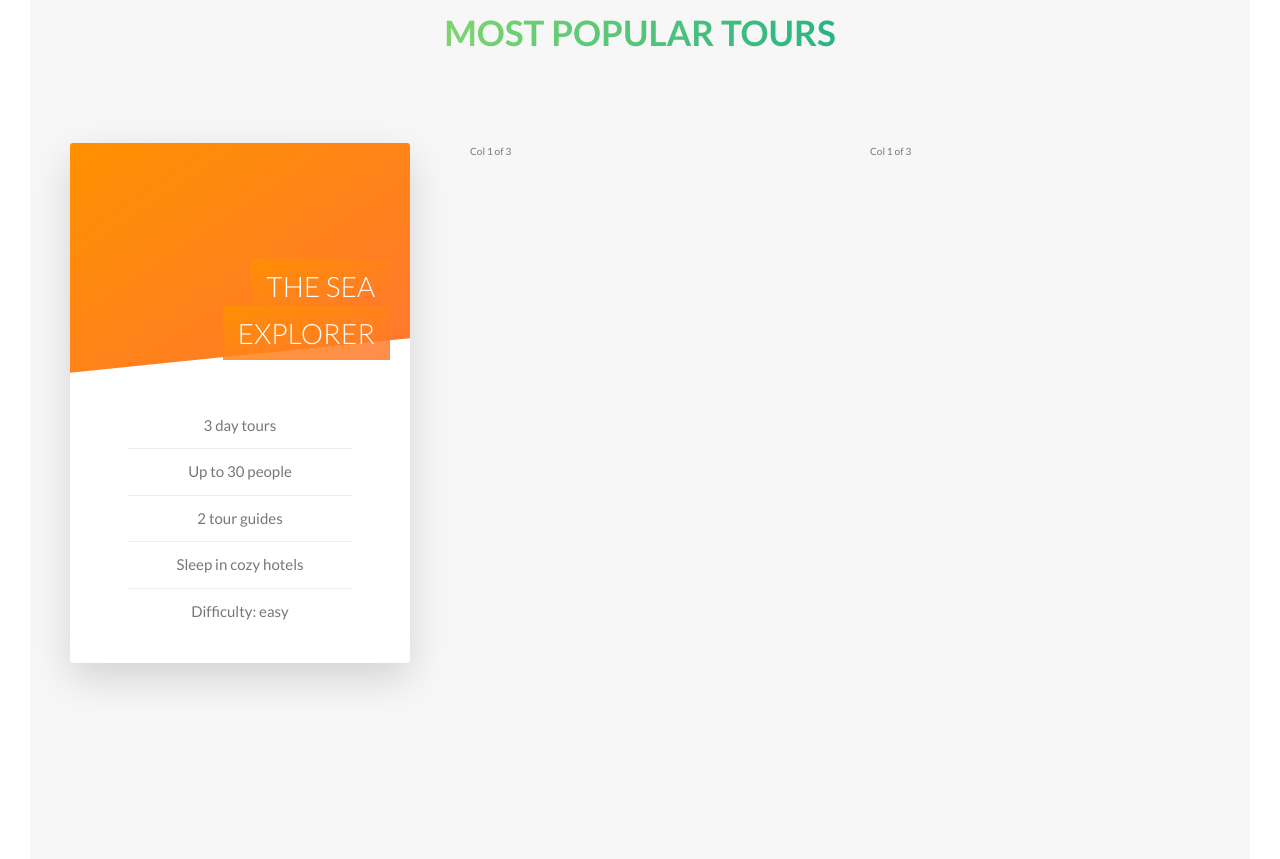
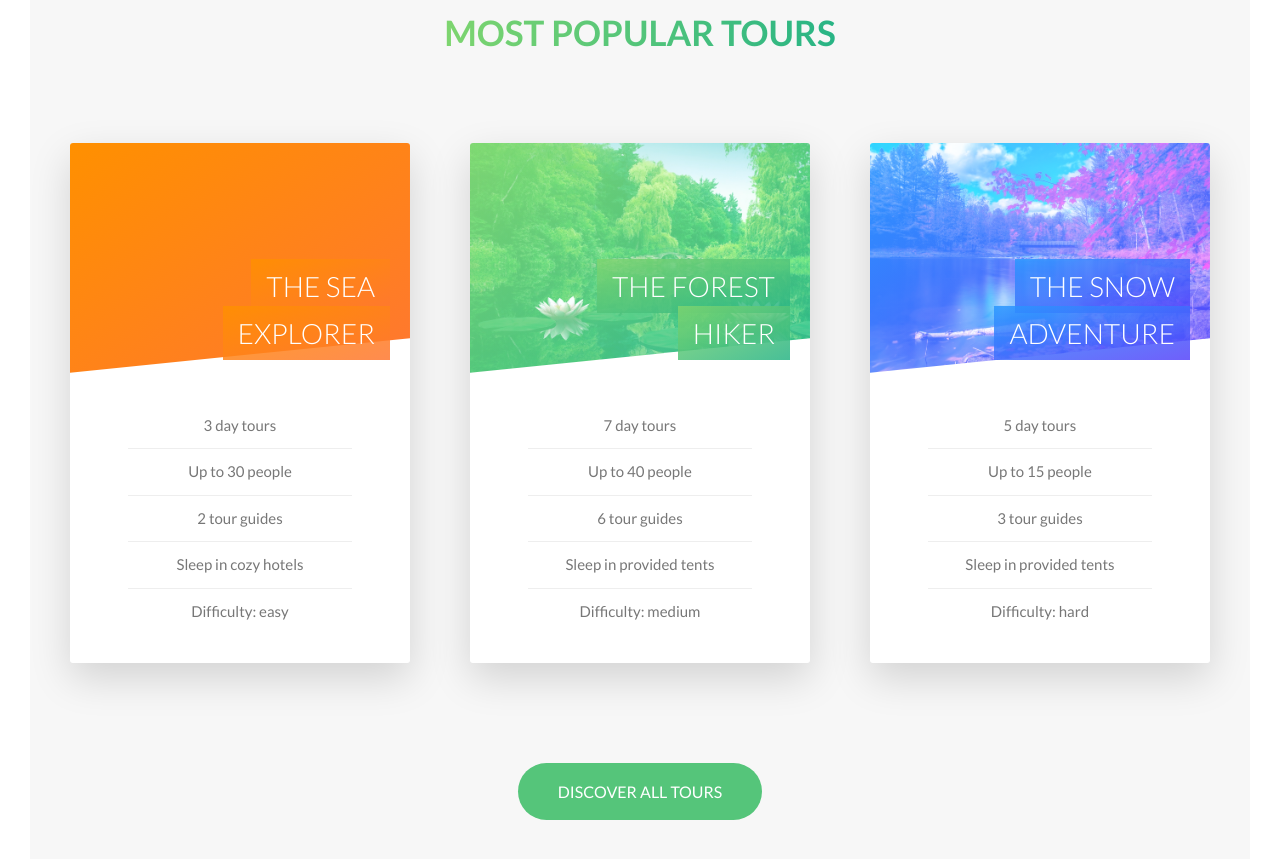
Before and after one commit to darthinvader/Html-Tutorial, a website: page natour/index.html in a window 1280 px wide. Shown: the part 2292-3151 px from the top of the page. Drawn offline with Linux system fonts and the light colour scheme.

Commit message:
[feat] cards finished

```diff
--- a/natour/index.html
+++ b/natour/index.html
@@ -131,17 +131,81 @@
               </div>
             </div>
             <div class="card__side card__side--back card__side--back-1">
-              BACK
+              <div class="card__cta">
+                <div class="card__price-box">
+                  <p class="card__price-only">Only</p>
+                  <p class="card__price-value">$297</p>
+                </div>
+                <a href="#" class="btn btn--white">Book now!</a>
+              </div>
             </div>
           </div>
         </div>
         <div class="col-1-of-3">
-          Col 1 of 3
+          <div class="card">
+            <div class="card__side card__side--front">
+              <div class="card__picture card__picture--2">
+                &nbsp;
+              </div>
+              <h4 class="card__heading">
+                <span class="card__heading-span card__heading-span--2">The Forest Hiker</span>
+              </h4>
+              <div class="card__details">
+                <ul>
+                  <li>7 day tours</li>
+                  <li>Up to 40 people</li>
+                  <li>6 tour guides</li>
+                  <li>Sleep in provided tents</li>
+                  <li>Difficulty: medium</li>
+                </ul>
+              </div>
+            </div>
+            <div class="card__side card__side--back card__side--back-2">
+              <div class="card__cta">
+                <div class="card__price-box">
+                  <p class="card__price-only">Only</p>
+                  <p class="card__price-value">$497</p>
+                </div>
+                <a href="#" class="btn btn--white">Book now!</a>
+              </div>
+            </div>
+          </div>
         </div>
         <div class="col-1-of-3">
-          Col 1 of 3
+          <div class="card">
+            <div class="card__side card__side--front">
+              <div class="card__picture card__picture--3">
+                &nbsp;
+              </div>
+              <h4 class="card__heading">
+                <span class="card__heading-span card__heading-span--3">The Snow Adventure</span>
+              </h4>
+              <div class="card__details">
+                <ul>
+                  <li>5 day tours</li>
+                  <li>Up to 15 people</li>
+                  <li>3 tour guides</li>
+                  <li>Sleep in provided tents</li>
+                  <li>Difficulty: hard</li>
+                </ul>
+              </div>
+            </div>
+            <div class="card__side card__side--back card__side--back-3">
+              <div class="card__cta">
+                <div class="card__price-box">
+                  <p class="card__price-only">Only</p>
+                  <p class="card__price-value">$897</p>
+                </div>
+                <a href="#" class="btn btn--white">Book now!</a>
+              </div>
+            </div>
+          </div>
         </div>
       </div>
+      <div class="u-center-text u-margin-top-huge">
+        <a href="#" class="btn btn--green">Discover all tours</a>
+      </div>
+
     </section>
   </main>
 
--- a/natour/sass/base/_utilities.scss
+++ b/natour/sass/base/_utilities.scss
@@ -13,3 +13,11 @@
 .u-margin-bottom-small {
   margin-bottom: 1.5rem;
 }
+
+.u-margin-top-big {
+  margin-top: 8rem;
+}
+
+.u-margin-top-huge {
+  margin-top: 10rem;
+}
--- a/natour/sass/components/_button.scss
+++ b/natour/sass/components/_button.scss
@@ -30,6 +30,14 @@
     color: $color-grey-dark;
     &::after {
       background-color: $color-white;
+    }
+  }
+
+  &--green {
+    background-color: $color-primary;
+    color: $color-white;
+    &::after {
+      background-color: $color-primary;
     }
   }
 
--- a/natour/sass/components/_card.scss
+++ b/natour/sass/components/_card.scss
@@ -31,6 +31,22 @@
           $color-secondary-dark
         );
       }
+
+      &-2 {
+        background-image: linear-gradient(
+          to right bottom,
+          $color-primary-light,
+          $color-primary-dark
+        );
+      }
+
+      &-3 {
+        background-image: linear-gradient(
+          to right bottom,
+          $color-tertiary-light,
+          $color-tertiary-dark
+        );
+      }
     }
   }
 
@@ -59,10 +75,20 @@
         url(../img/nat-5.jpg);
     }
     &--2 {
-      background-image: url(../img/nat-6.jpg);
+      background-image: linear-gradient(
+          to right bottom,
+          $color-primary-light,
+          $color-primary-dark
+        ),
+        url(../img/nat-6.jpg);
     }
     &--3 {
-      background-image: url(../img/nat-7.jpg);
+      background-image: linear-gradient(
+          to right bottom,
+          $color-tertiary-light,
+          $color-tertiary-dark
+        ),
+        url(../img/nat-7.jpg);
     }
   }
 
@@ -90,6 +116,22 @@
         rgba($color-secondary-dark, 0.85)
       );
     }
+
+    &--2 {
+      background-image: linear-gradient(
+        to right bottom,
+        rgba($color-primary-light, 0.85),
+        rgba($color-primary-dark, 0.85)
+      );
+    }
+
+    &--3 {
+      background-image: linear-gradient(
+        to right bottom,
+        rgba($color-tertiary-light, 0.85),
+        rgba($color-tertiary-dark, 0.85)
+      );
+    }
   }
 
   &__details {
@@ -110,4 +152,29 @@
       }
     }
   }
+
+  &__cta {
+    position: absolute;
+    top: 50%;
+    left: 50%;
+    transform: translate(-50%, -50%);
+    width: 90%;
+    text-align: center;
+  }
+
+  &__price-box {
+    text-align: center;
+    color: $color-white;
+    margin-bottom: 8rem;
+  }
+
+  &__price-only {
+    font-size: 1.4rem;
+    text-transform: uppercase;
+  }
+
+  &__price-value {
+    font-size: 6rem;
+    font-weight: 100;
+  }
 }
--- a/natour/sass/pages/_home.scss
+++ b/natour/sass/pages/_home.scss
@@ -23,6 +23,6 @@
 
 .section-tours {
   background-color: $color-grey-light;
-  padding: 25rem 0 50rem 0;
+  padding: 25rem 0 15rem 0;
   margin-top: -12rem;
 }
```
Also changed, not shown: natour/css/style.css.
